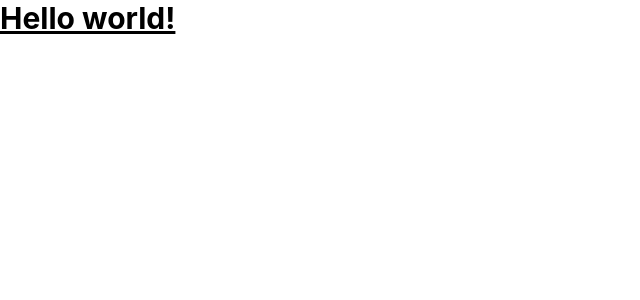
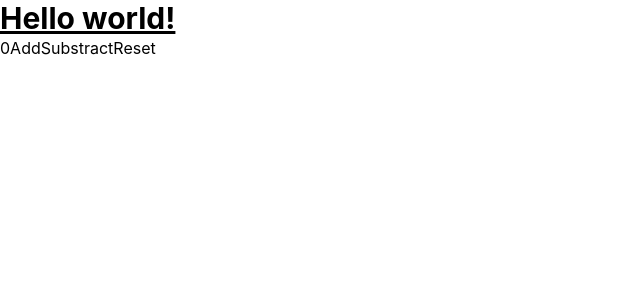
Before and after one commit to fahliro/movie-db, a React (Create React App) app: page / in a window 1280 px wide. Shown: the top 300 px of the page, without its empty margins (0-640 px from the left). Built offline with nearby package versions, Linux system fonts and the light colour scheme.

Commit message:
setup(apps): initialize redux

```diff
--- a/package.json
+++ b/package.json
@@ -3,6 +3,7 @@
   "version": "0.1.0",
   "private": true,
   "dependencies": {
+    "@reduxjs/toolkit": "^2.0.1",
     "@testing-library/jest-dom": "^5.17.0",
     "@testing-library/react": "^13.4.0",
     "@testing-library/user-event": "^13.5.0",
@@ -12,6 +13,7 @@
     "@types/react-dom": "^18.2.18",
     "react": "^18.2.0",
     "react-dom": "^18.2.0",
+    "react-redux": "^9.1.0",
     "react-scripts": "5.0.1",
     "typescript": "^4.9.5",
     "web-vitals": "^2.1.4",
--- a/src/App.tsx
+++ b/src/App.tsx
@@ -1,7 +1,7 @@
-import "./App.css";
+import Counter from "./components/Counter";
 
 function App() {
-  return <h1 className="text-3xl font-bold underline">Hello world!</h1>;
+  return <Counter />;
 }
 
 export default App;
--- /dev/null
+++ b/src/components/Counter.tsx
@@ -0,0 +1,20 @@
+import { useDispatch, useSelector } from "react-redux";
+import { decrement, increment, reset } from "../slices/Counter";
+import { RootState } from "../store";
+
+const Counter = (): JSX.Element => {
+  const count = useSelector((state: RootState) => state.counter.value);
+  const dispatch = useDispatch();
+
+  return (
+    <>
+      <h1 className="text-3xl font-bold underline">Hello world!</h1>
+      {count}
+      <button onClick={() => dispatch(increment())}>Add</button>
+      <button onClick={() => dispatch(decrement())}>Substract</button>
+      <button onClick={() => dispatch(reset())}>Reset</button>
+    </>
+  );
+};
+
+export default Counter;
--- /dev/null
+++ b/src/constants/Counter.ts
@@ -0,0 +1 @@
+export const COUNTER = "counter"
--- a/src/index.tsx
+++ b/src/index.tsx
@@ -1,16 +1,20 @@
-import React from 'react';
-import ReactDOM from 'react-dom/client';
-import './index.css';
-import App from './App';
-import * as serviceWorkerRegistration from './serviceWorkerRegistration';
-import reportWebVitals from './reportWebVitals';
+import React from "react";
+import ReactDOM from "react-dom/client";
+import { Provider } from "react-redux";
+import App from "./App";
+import "./index.css";
+import reportWebVitals from "./reportWebVitals";
+import * as serviceWorkerRegistration from "./serviceWorkerRegistration";
+import { store } from "./store";
 
 const root = ReactDOM.createRoot(
-  document.getElementById('root') as HTMLElement
+  document.getElementById("root") as HTMLElement
 );
 root.render(
   <React.StrictMode>
-    <App />
+    <Provider store={store}>
+      <App />
+    </Provider>
   </React.StrictMode>
 );
 
--- /dev/null
+++ b/src/interfaces/Counter.ts
@@ -0,0 +1,3 @@
+export interface IInitialState {
+    value: number
+}
--- /dev/null
+++ b/src/slices/Counter.ts
@@ -0,0 +1,28 @@
+import { createSlice } from "@reduxjs/toolkit"
+import { COUNTER } from "../constants/Counter"
+import { IInitialState } from "../interfaces/Counter"
+
+const initialState: IInitialState = {
+    value: 0
+}
+
+const counterSlice = createSlice({
+    name: COUNTER,
+    initialState,
+    reducers: {
+        increment: (state): void => {
+            const { value } = state
+            state.value = value >= 0 ? value + 1 : 0
+        },
+        decrement: (state): void => {
+            const { value } = state
+            state.value = value > 0 ? value - 1 : 0
+        },
+        reset: (state): void => {
+            state.value = 0
+        }
+    }
+})
+
+export const { increment, decrement, reset } = counterSlice.actions
+export default counterSlice.reducer
--- /dev/null
+++ b/src/store.ts
@@ -0,0 +1,10 @@
+import { configureStore } from "@reduxjs/toolkit"
+import counterReducer from "./slices/Counter"
+
+export const store = configureStore({
+    reducer: {
+        counter: counterReducer
+    }
+})
+
+export type RootState = ReturnType<typeof store.getState>
```
Also changed, not shown: 1 other file (tests, documents, lock files or other folders).
